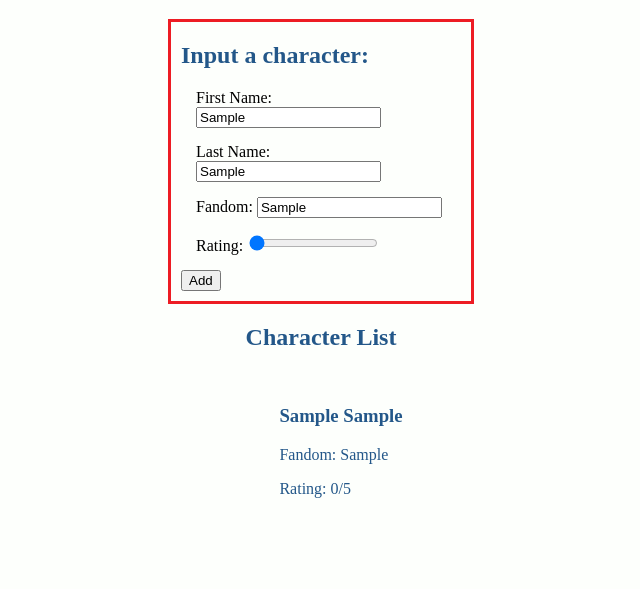
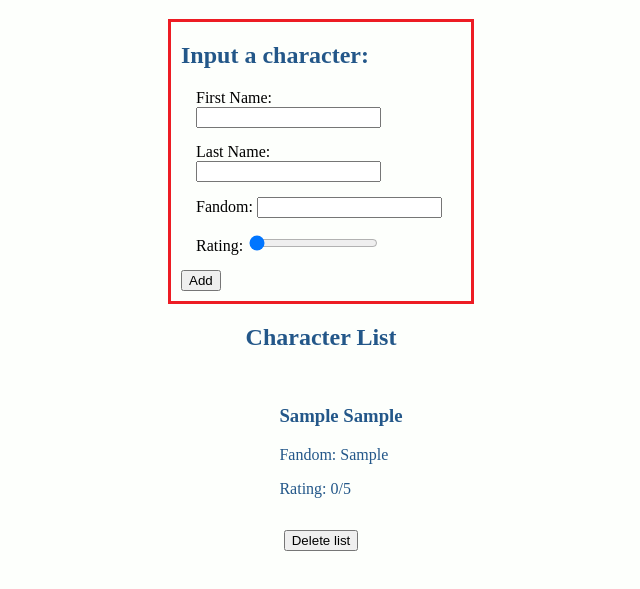
Before and after one commit to Wright0/wk6-d5-fav-character-hw, a plain HTML site: page index.html in a window 1280 px wide. Both pictures are taken after typing "Sample", "Sample", "Sample" into the empty fields and a click on the input "Add". Shown: the part 81-670 px from the top of the page, without its empty margins (319-959 px from the left). Drawn offline with Linux system fonts and the light colour scheme.

Commit message:
Completed MVP

```diff
--- a/css/main.css
+++ b/css/main.css
@@ -29,3 +29,7 @@ form {
 .form-item{
   margin: 15px;
 }
+
+.delete-button{
+  visibility: hidden;
+}
--- a/index.html
+++ b/index.html
@@ -44,6 +44,8 @@
     <h2>Character List</h2>
     <ul class="character-list"></ul>
 
+    <button type="button" class ="delete-button" name="button">Delete list</button>
+
   </body>
 
 </html>
--- a/js/app.js
+++ b/js/app.js
@@ -1,16 +1,22 @@
 document.addEventListener('DOMContentLoaded', () => {
 
-//Listen for form being submitted + call handleFormSubmission
-const form = document.querySelector('#fav-character-form');
-form.addEventListener('submit', handleFormSubmission);
+  //Listen for form being submitted + call handleFormSubmission
+  const form = document.querySelector('#fav-character-form');
+  form.addEventListener('submit', handleFormSubmission);
 
-//Listen for delete button being clicked + call deleteList
-const deleteButton = document.querySelector('WHERETHEDELETEBUTTONIS');
-deleteButton.addEventListener('click', deleteList);
+  //Listen for delete button being clicked + call deleteList
+  const deleteButton = document.querySelector('.delete-button');
+  deleteButton.addEventListener('click', deleteList);
 
 });
 
-//Function to create a character list item
+//DONE - Function to select the character list (seems a silly thing to pull, but I also use it 4 times.)
+const pointToCharacterList = function(){
+  characterList = document.querySelector('.character-list');
+  return characterList;
+}
+
+//DONE - Function to create a character list item
 const createCharacterListItem = function(form){
   const characterListItem = document.createElement('li');
   characterListItem.classList.add('character-list-item');
@@ -31,29 +37,24 @@ const createCharacterListItem = function(form){
   return characterListItem;
 };
 
-//Function that checks length of items in list (This will be used to decide if a delete button should be added or not. If the node length is 0, add one. If it's 1, don't. This *should* ensure that only 1 delete button is added.)
-const listLengthCheck = function(){
+
+//DONE - function to delete list
+const deleteList = function(){
+  const characterList = pointToCharacterList();
+  characterList.innerHTML = '';
+  //Why do you use innerHTML? Why can you not textContent?
+
+  document.querySelector('.delete-button').style.visibility = 'hidden';
 
 };
 
-//function that adds a delete button (calling list length check)
-const addDeleteButton = function(){
-
-};
-
-//function to delete list
-const deleteList = function(){
-  const characterList = document.querySelector('.character-list')
-  characterList.innerHTML = '';
-  //Why do you use innerHTML? Why can you not textContent?
-};
-
-//Function to handle form submission (functions used: createCharacterListItem createDeleteButton)
+//DONE - Function to handle form submission (functions used: createCharacterListItem)
 const handleFormSubmission = function(event){
   event.preventDefault();
-
-  const characterList = document.querySelector('.character-list');
+  const characterList = pointToCharacterList();
   characterList.appendChild(createCharacterListItem(event.target));
 
-  // event.target.reset();
+  document.querySelector('.delete-button').style.visibility = 'visible';
+
+  event.target.reset();
 };
```
